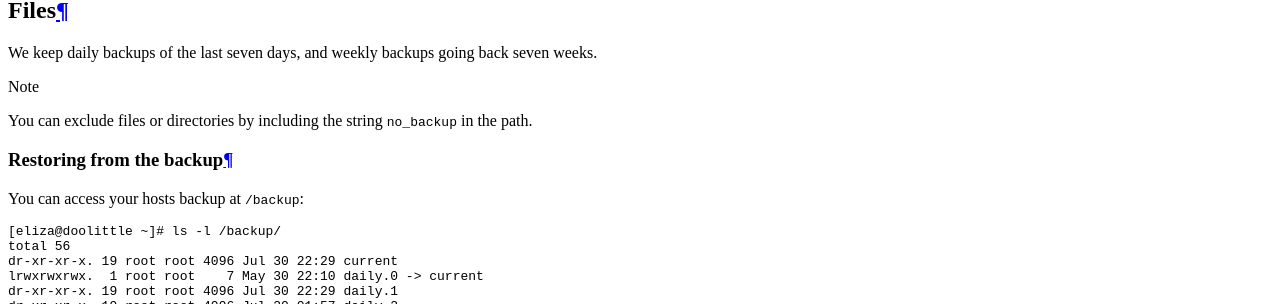
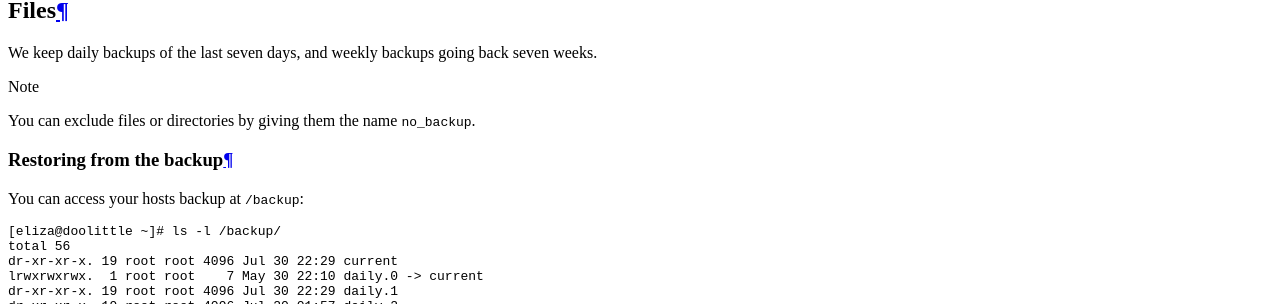
Before and after one commit to Uberspace/manual, a Sphinx documentation site: the page built from source/basics-backup.rst, in a window 1280 px wide and 900 px high, scrolled down 1757 px. Shown: the part 148-452 px from the top of the window. Built offline with Sphinx 7.4.7 and the Read the Docs theme 2.0.0, drawn with Linux system fonts in a browser that asks for light colours; pages that are not in the unit, such as notebooks, are missing from menus.

Commit message:
fix no_backup excluding note

```diff
--- a/source/basics-backup.rst
+++ b/source/basics-backup.rst
@@ -13,7 +13,7 @@ Files
 
 We keep daily backups of the last seven days, and weekly backups going back seven weeks.
 
-.. note:: You can exclude files or directories by including the string ``no_backup`` in the path.
+.. note:: You can exclude files or directories by giving them the name ``no_backup``.
 
 Restoring from the backup
 -------------------------
```
